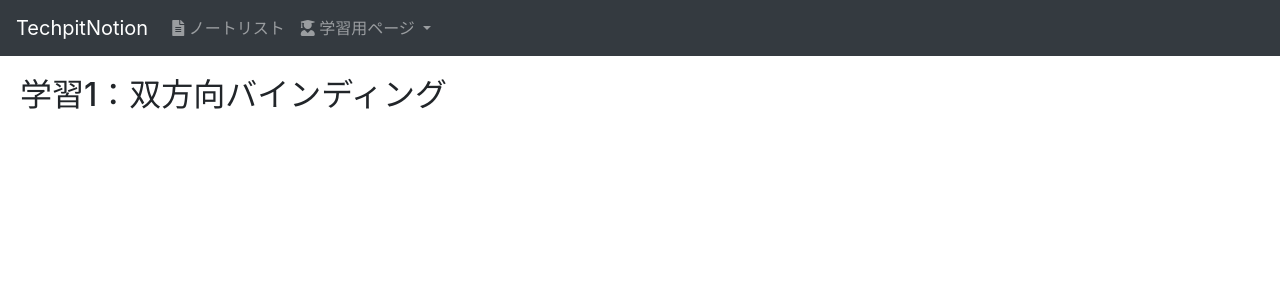
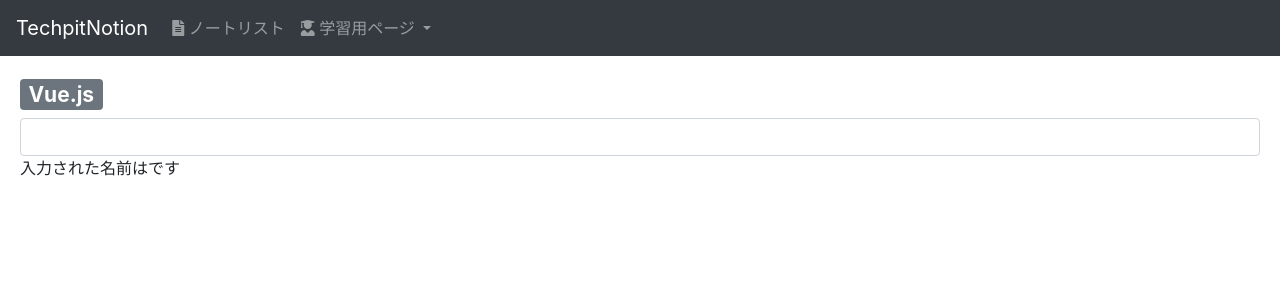
Before and after one commit to KNR1009/vue-notion, a Vue app: page /study/binding in a window 1280 px wide. Shown: the top 300 px of the page. Built offline with nearby package versions, Linux system fonts and the light colour scheme.

Commit message:
modelの定義

```diff
--- a/src/components/study/BindingPage.vue
+++ b/src/components/study/BindingPage.vue
@@ -1,11 +1,19 @@
 <template>
   <div class="binding-page">
-    <h2>学習1：双方向バインディング</h2>
+    <h3><span class="badge badge-secondary">Vue.js</span></h3>
+    <input class="form-control" v-model="name" />
+    <span>入力された名前は{{ name }}です</span>
   </div>
 </template>
 
 <script>
-export default {};
+export default {
+  data() {
+    return {
+      name: "",
+    };
+  },
+};
 </script>
 
 <style scoped>
```
